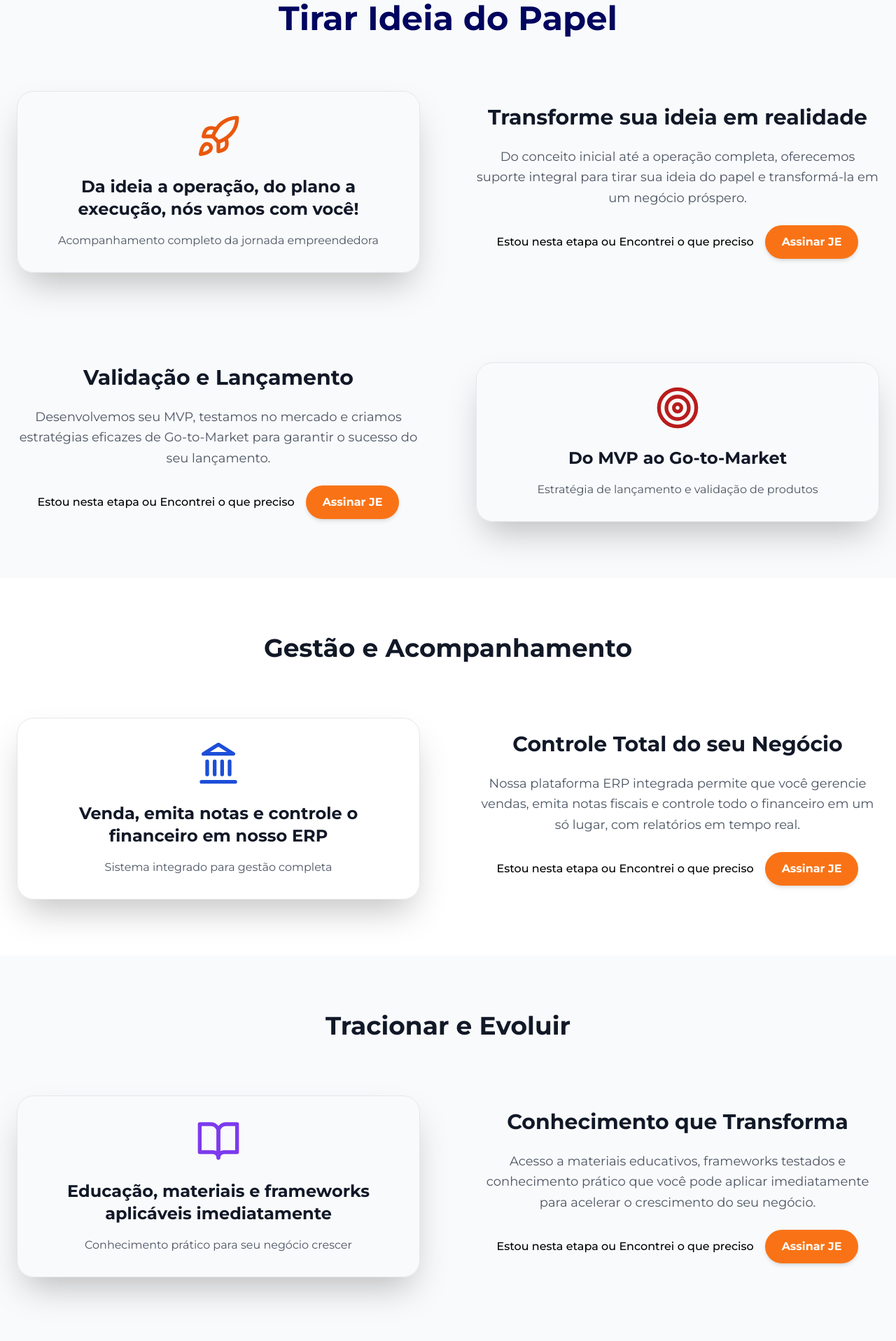
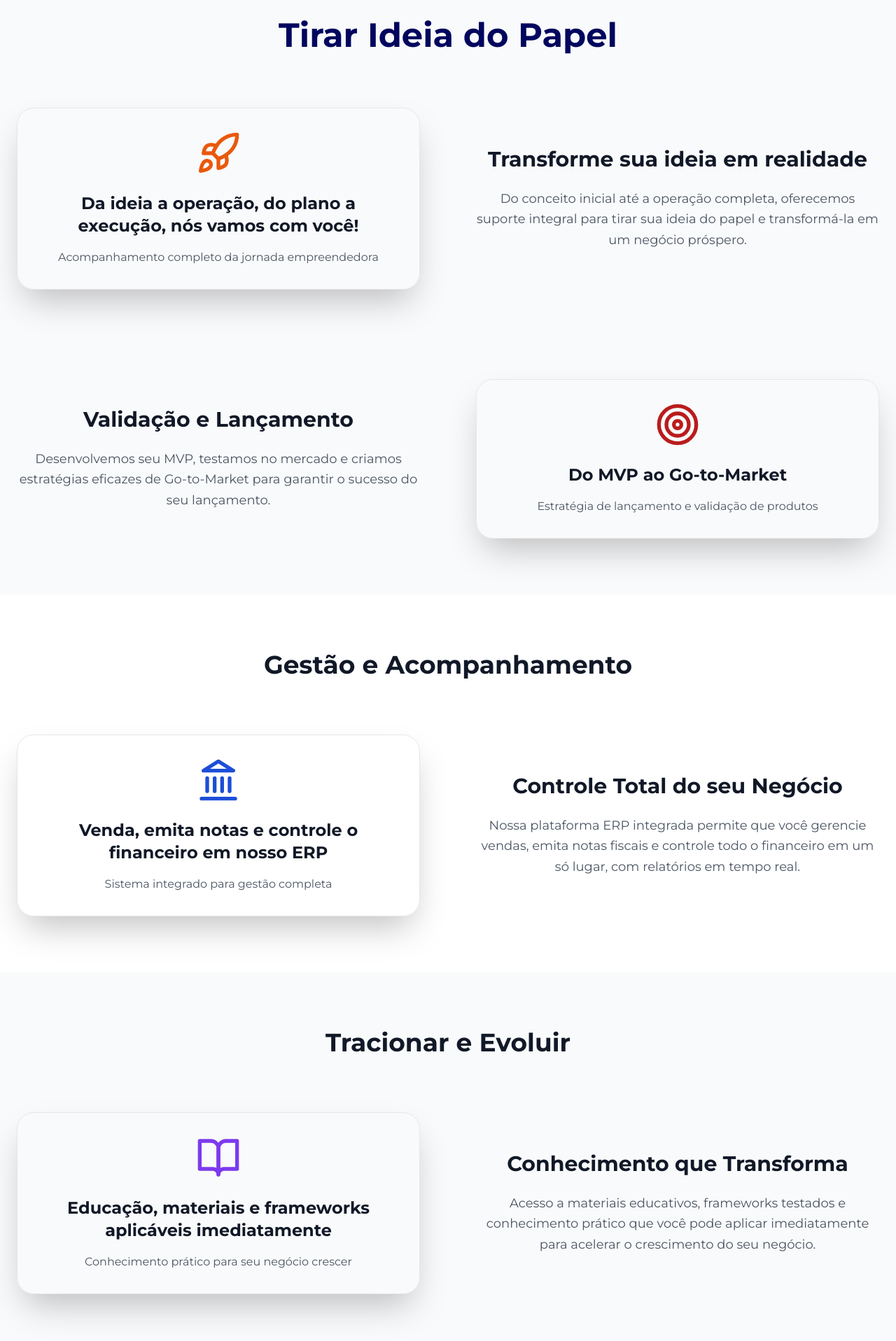
Before and after one commit to 9isnaldo/tucont-minimal, a Next.js app: page /jornada in a window 1280 px wide. Shown: the part 1556-3473 px from the top of the page at 70% size. Built offline with nearby package versions, Linux system fonts and the light colour scheme.

Commit message:
Mudança do sessão de perguntas e resotas para de card para dorpdown + Remoção dos bõtoes Assinar JE

```diff
--- a/src/app/jornada/page.tsx
+++ b/src/app/jornada/page.tsx
@@ -1,9 +1,11 @@
 'use client';
 
 import { motion } from 'framer-motion';
-import { Check, Star, Apple, Rocket,   Target, Landmark, BookOpen, Users, LineChart, Handshake } from 'lucide-react';
+import { Check, Star, Apple, Rocket,   Target, Landmark, BookOpen, Users, LineChart, Handshake, ChevronDown } from 'lucide-react';
 import Header from '../../components/Header';
 import Footer from '../../components/Footer';
+import React, { useState } from 'react';
+import { AnimatePresence } from 'framer-motion';
 
 const Journey = () => {
   const journeyFaqs = [
@@ -28,6 +30,8 @@ const Journey = () => {
       answer: "Desenvolvemos estratégias de lançamento, validação de mercado, posicionamento de produto e planos de crescimento personalizados para seu negócio."
     }
   ];
+
+  const [openIndex, setOpenIndex] = useState<number | null>(null);
 
   return (
     <div className="min-h-screen bg-white">
@@ -214,7 +218,7 @@ const Journey = () => {
               transition={{ duration: 1 }}
               className="mb-8"
             >
-              <p className="text-3xl font-bold text-tucont-navy mb-20">
+              <p className="text-3xl md:text-5xl font-bold text-tucont-navy mb-20 leading-tight">
                 A maior plataforma do mundo de jornada empreendedora
               </p>
             </motion.div>
@@ -272,18 +276,6 @@ const Journey = () => {
                   <p className="text-gray-600 text-lg leading-relaxed">
                     Do conceito inicial até a operação completa, oferecemos suporte integral para tirar sua ideia do papel e transformá-la em um negócio próspero.
                   </p>
-
-                  <div className="flex flex-col sm:flex-row items-center justify-center gap-4">
-                    <p className="font-medium">Estou nesta etapa ou Encontrei o que preciso</p>
-                    <a
-                      href="https://wa.me/5511999999999"
-                      target="_blank"
-                      rel="noopener noreferrer"
-                      className="bg-orange-500 hover:bg-orange-600 text-white px-6 py-3 rounded-full font-bold hover:scale-105 transition-all duration-300 shadow-md"
-                    >
-                      Assinar JE
-                    </a>
-                  </div>
                 </div>
               </motion.div>
 
@@ -313,18 +305,6 @@ const Journey = () => {
                   <p className="text-gray-600 text-lg leading-relaxed">
                     Desenvolvemos seu MVP, testamos no mercado e criamos estratégias eficazes de Go-to-Market para garantir o sucesso do seu lançamento.
                   </p>
-
-                  <div className="flex flex-col sm:flex-row items-center justify-center gap-4">
-                    <p className="font-medium">Estou nesta etapa ou Encontrei o que preciso</p>
-                    <a
-                      href="https://wa.me/5511999999999"
-                      target="_blank"
-                      rel="noopener noreferrer"
-                      className="bg-orange-500 hover:bg-orange-600 text-white px-6 py-3 rounded-full font-bold hover:scale-105 transition-all duration-300 shadow-md"
-                    >
-                      Assinar JE
-                    </a>
-                  </div>
                 </div>
               </motion.div>
             </div>
@@ -366,18 +346,6 @@ const Journey = () => {
                 <p className="text-gray-600 text-lg leading-relaxed">
                   Nossa plataforma ERP integrada permite que você gerencie vendas, emita notas fiscais e controle todo o financeiro em um só lugar, com relatórios em tempo real.
                 </p>
-
-                <div className="flex flex-col sm:flex-row items-center justify-center gap-4">
-                  <p className="font-medium">Estou nesta etapa ou Encontrei o que preciso</p>
-                  <a
-                    href="https://wa.me/5511999999999"
-                    target="_blank"
-                    rel="noopener noreferrer"
-                    className="bg-orange-500 hover:bg-orange-600 text-white px-6 py-3 rounded-full font-bold hover:scale-105 transition-all duration-300 shadow-md"
-                  >
-                    Assinar JE
-                  </a>
-                </div>
               </div>
             </motion.div>
           </div>
@@ -419,18 +387,6 @@ const Journey = () => {
                   <p className="text-gray-600 text-lg leading-relaxed">
                     Acesso a materiais educativos, frameworks testados e conhecimento prático que você pode aplicar imediatamente para acelerar o crescimento do seu negócio.
                   </p>
-
-                  <div className="flex flex-col sm:flex-row items-center justify-center gap-4">
-                    <p className="font-medium">Estou nesta etapa ou Encontrei o que preciso</p>
-                    <a
-                      href="https://wa.me/5511999999999"
-                      target="_blank"
-                      rel="noopener noreferrer"
-                      className="bg-orange-500 hover:bg-orange-600 text-white px-6 py-3 rounded-full font-bold hover:scale-105 transition-all duration-300 shadow-md"
-                    >
-                      Assinar JE
-                    </a>
-                  </div>
                 </div>
               </motion.div>
 
@@ -460,18 +416,6 @@ const Journey = () => {
                   <p className="text-gray-600 text-lg leading-relaxed">
                     Sessões individuais com especialistas em cada área do seu negócio, oferecendo orientação personalizada e estratégias específicas para seus desafios.
                   </p>
-
-                  <div className="flex flex-col sm:flex-row items-center justify-center gap-4">
-                    <p className="font-medium">Estou nesta etapa ou Encontrei o que preciso</p>
-                    <a
-                      href="https://wa.me/5511999999999"
-                      target="_blank"
-                      rel="noopener noreferrer"
-                      className="bg-orange-500 hover:bg-orange-600 text-white px-6 py-3 rounded-full font-bold hover:scale-105 transition-all duration-300 shadow-md"
-                    >
-                      Assinar JE
-                    </a>
-                  </div>
                 </div>
               </motion.div>
             </div>
@@ -514,18 +458,6 @@ const Journey = () => {
                   <p className="text-gray-600 text-lg leading-relaxed">
                     Organizamos toda documentação, criamos pitch decks profissionais e estruturamos contratos de vesting para apresentar seu negócio aos investidores com confiança.
                   </p>
-
-                  <div className="flex flex-col sm:flex-row items-center justify-center gap-4">
-                    <p className="font-medium">Estou nesta etapa ou Encontrei o que preciso</p>
-                    <a
-                      href="https://wa.me/5511999999999"
-                      target="_blank"
-                      rel="noopener noreferrer"
-                      className="bg-orange-500 hover:bg-orange-600 text-white px-6 py-3 rounded-full font-bold hover:scale-105 transition-all duration-300 shadow-md"
-                    >
-                      Assinar JE
-                    </a>
-                  </div>
                 </div>
               </motion.div>
 
@@ -555,18 +487,6 @@ const Journey = () => {
                   <p className="text-gray-600 text-lg leading-relaxed">
                     Suporte completo em rodadas de investimento, processos de M&A e estruturação de diluição, garantindo as melhores condições para seu negócio.
                   </p>
-
-                  <div className="flex flex-col sm:flex-row items-center justify-center gap-4">
-                    <p className="font-medium">Estou nesta etapa ou Encontrei o que preciso</p>
-                    <a
-                      href="https://wa.me/5511999999999"
-                      target="_blank"
-                      rel="noopener noreferrer"
-                      className="bg-orange-500 hover:bg-orange-600 text-white px-6 py-3 rounded-full font-bold hover:scale-105 transition-all duration-300 shadow-md"
-                    >
-                      Assinar JE
-                    </a>
-                  </div>
                 </div>
               </motion.div>
             </div>
@@ -575,30 +495,55 @@ const Journey = () => {
 
         {/* FAQ Jornada Integrativa */}
         <section className="py-20 px-6 bg-gray-50">
-          <div className="max-w-4xl mx-auto">
+          <div className="mx-auto">
             <motion.h2
               initial={{ opacity: 0, y: 30 }}
               whileInView={{ opacity: 1, y: 0 }}
-              className="text-3xl md:text-4xl font-bold text-gray-900 text-center mb-16"
+              className="text-3xl md:text-5xl font-bold text-tucont-navy text-center mb-16"
             >
               Perguntas e Respostas sobre a Jornada Integrativa
             </motion.h2>
 
-            <div className="space-y-4">
+            <div className="space-y-8 max-w-4xl mx-auto">
               {journeyFaqs.map((faq, index) => (
                 <motion.div
                   key={index}
                   initial={{ opacity: 0, y: 20 }}
                   whileInView={{ opacity: 1, y: 0 }}
                   transition={{ delay: index * 0.1 }}
-                  className="bg-card rounded-3xl p-8 shadow-2xl border border-border"
+                  className="bg-white rounded-2xl shadow-lg overflow-hidden"
                 >
-                  <h3 className="font-semibold text-lg text-gray-900 mb-4">
-                    {faq.question}
-                  </h3>
-                  <p className="text-gray-600 leading-relaxed">
-                    {faq.answer}
-                  </p>
+                  <button
+                    className="w-full px-8 py-6 text-left flex justify-between items-center hover:bg-gray-50 transition-colors duration-300"
+                    onClick={() => setOpenIndex(openIndex === index ? null : index)}
+                  >
+                    <h3 className="font-semibold text-lg text-tucont-navy pr-4">
+                      {faq.question}
+                    </h3>
+                    <ChevronDown
+                      className={`w-6 h-6 text-tucont-orange transition-transform duration-300 flex-shrink-0 ${
+                        openIndex === index ? 'rotate-180' : ''
+                      }`}
+                    />
+                  </button>
+
+                  <AnimatePresence>
+                    {openIndex === index && (
+                      <motion.div
+                        initial={{ height: 0, opacity: 0 }}
+                        animate={{ height: 'auto', opacity: 1 }}
+                        exit={{ height: 0, opacity: 0 }}
+                        transition={{ duration: 0.3 }}
+                        className="overflow-hidden"
+                      >
+                        <div className="px-8 pb-6">
+                          <p className="text-gray-600 leading-relaxed">
+                            {faq.answer}
+                          </p>
+                        </div>
+                      </motion.div>
+                    )}
+                  </AnimatePresence>
                 </motion.div>
               ))}
             </div>
```
Also changed, not shown: src/components/sections/Plataforma.tsx (added).
